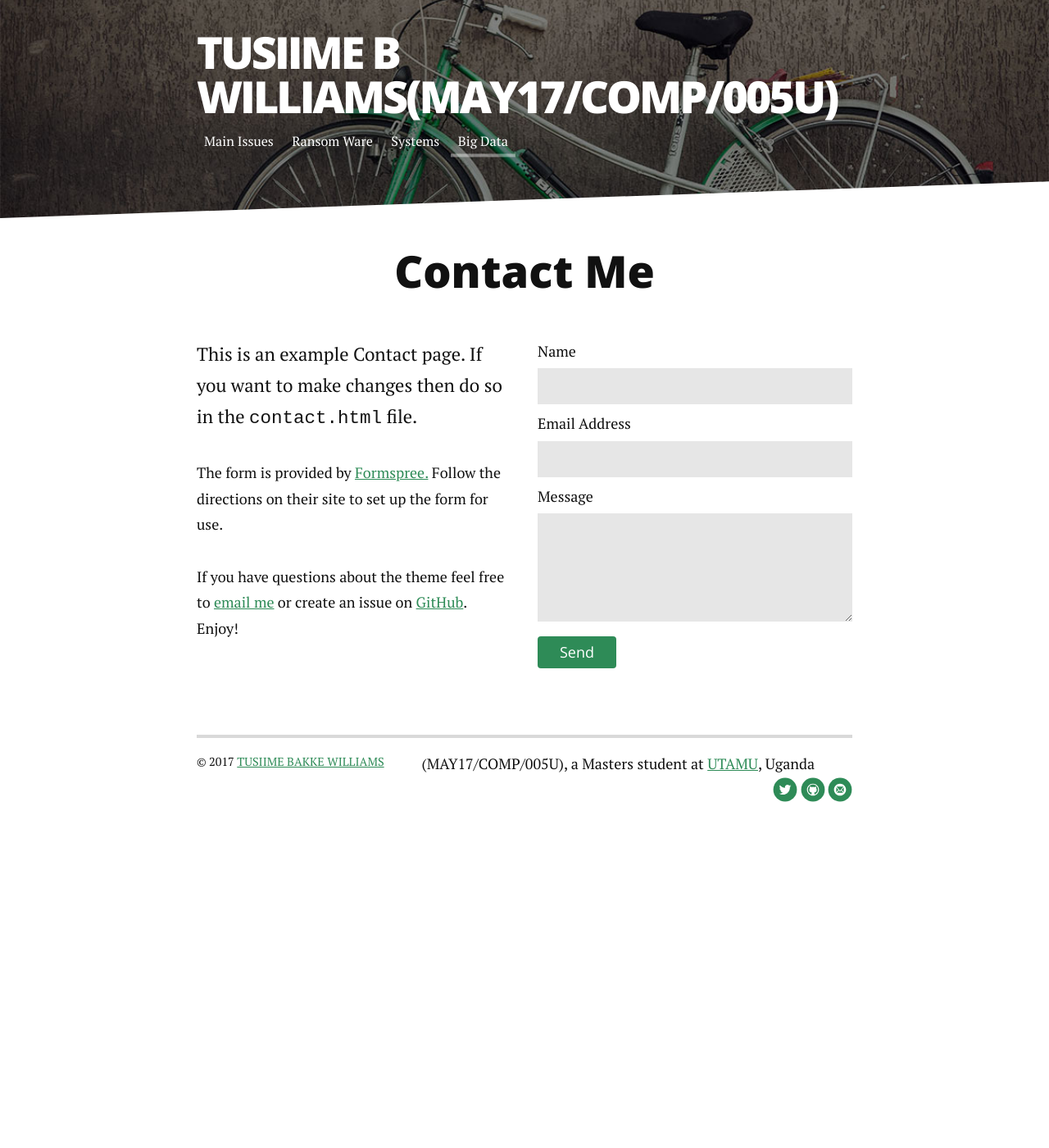
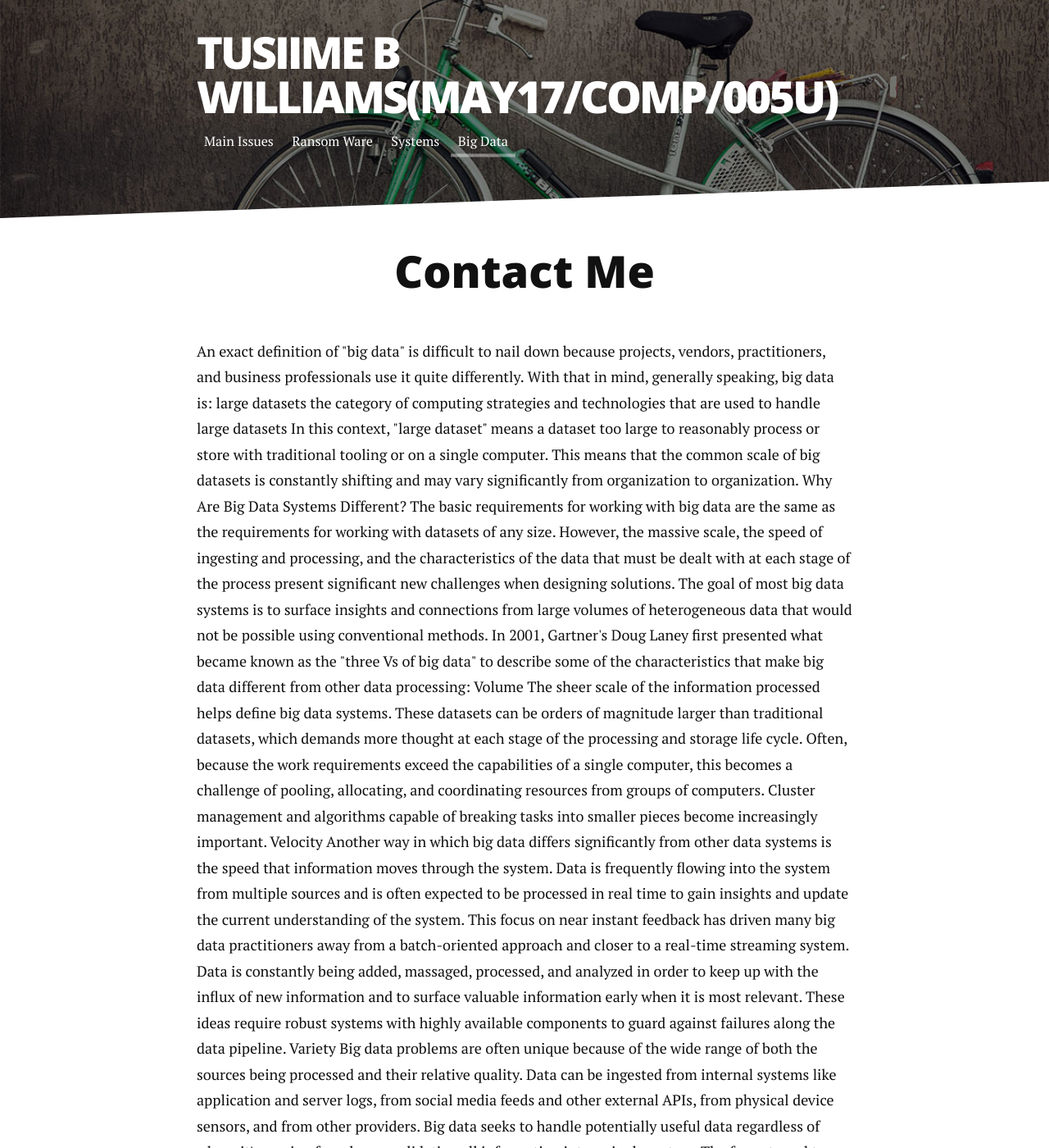
Before and after one commit to tuba-willis/tuba-willis.github.io, a Jekyll site: the page built from contact.md, in a window 1280 px wide and 1400 px high. Shown: the whole window at 82% size. Built offline with Jekyll 4.4.1, drawn with Linux system fonts in a browser that asks for light colours; nearby versions of some CDN libraries; some of the changed text lies outside the part shown.

Commit message:
Update contact.md

```diff
--- a/contact.md
+++ b/contact.md
@@ -1,22 +1,46 @@
 ---
 layout: default
-title: Contact Long Haul
+title: What Is Big Data?
 ---
 
 <div id="contact">
   <h1 class="pageTitle">Contact Me</h1>
-  <div class="contactContent">
-    <p class="intro">This is an example Contact page. If you want to make changes then do so in the <code>contact.html</code> file.</p>
-    <p>The form is provided by <a href="http://formspree.io/">Formspree.</a> Follow the directions on their site to set up the form for use.</p>
-    <p>If you have questions about the theme feel free to <a href="mailto:brimaidesigns@gmail.com">email me</a> or create an issue on <a href="https://github.com/brianmaierjr/long-haul">GitHub</a>. Enjoy!</p>
-  </div>
-  <form action="http://formspree.io/your@mail.com" method="POST">
-    <label for="name">Name</label>
-    <input type="text" id="name" name="name" class="full-width"><br>
-    <label for="email">Email Address</label>
-    <input type="email" id="email" name="_replyto" class="full-width"><br>
-    <label for="message">Message</label>
-    <textarea name="message" id="message" cols="30" rows="10" class="full-width"></textarea><br>
-    <input type="submit" value="Send" class="button">
-  </form>
+ An exact definition of "big data" is difficult to nail down because projects, vendors, practitioners, and business professionals use it quite differently. With that in mind, generally speaking, big data is:
+
+large datasets
+the category of computing strategies and technologies that are used to handle large datasets
+In this context, "large dataset" means a dataset too large to reasonably process or store with traditional tooling or on a single computer. This means that the common scale of big datasets is constantly shifting and may vary significantly from organization to organization.
+
+Why Are Big Data Systems Different?
+The basic requirements for working with big data are the same as the requirements for working with datasets of any size. However, the massive scale, the speed of ingesting and processing, and the characteristics of the data that must be dealt with at each stage of the process present significant new challenges when designing solutions. The goal of most big data systems is to surface insights and connections from large volumes of heterogeneous data that would not be possible using conventional methods.
+
+In 2001, Gartner's Doug Laney first presented what became known as the "three Vs of big data" to describe some of the characteristics that make big data different from other data processing:
+
+Volume
+
+The sheer scale of the information processed helps define big data systems. These datasets can be orders of magnitude larger than traditional datasets, which demands more thought at each stage of the processing and storage life cycle.
+
+Often, because the work requirements exceed the capabilities of a single computer, this becomes a challenge of pooling, allocating, and coordinating resources from groups of computers. Cluster management and algorithms capable of breaking tasks into smaller pieces become increasingly important.
+
+Velocity
+
+Another way in which big data differs significantly from other data systems is the speed that information moves through the system. Data is frequently flowing into the system from multiple sources and is often expected to be processed in real time to gain insights and update the current understanding of the system.
+
+This focus on near instant feedback has driven many big data practitioners away from a batch-oriented approach and closer to a real-time streaming system. Data is constantly being added, massaged, processed, and analyzed in order to keep up with the influx of new information and to surface valuable information early when it is most relevant. These ideas require robust systems with highly available components to guard against failures along the data pipeline.
+
+Variety
+
+Big data problems are often unique because of the wide range of both the sources being processed and their relative quality.
+
+Data can be ingested from internal systems like application and server logs, from social media feeds and other external APIs, from physical device sensors, and from other providers. Big data seeks to handle potentially useful data regardless of where it's coming from by consolidating all information into a single system.
+
+The formats and types of media can vary significantly as well. Rich media like images, video files, and audio recordings are ingested alongside text files, structured logs, etc. While more traditional data processing systems might expect data to enter the pipeline already labeled, formatted, and organized, big data systems usually accept and store data closer to its raw state. Ideally, any transformations or changes to the raw data will happen in memory at the time of processing.
+
+Other Characteristics
+
+Various individuals and organizations have suggested expanding the original three Vs, though these proposals have tended to describe challenges rather than qualities of big data. Some common additions are:
+
+Veracity: The variety of sources and the complexity of the processing can lead to challenges in evaluating the quality of the data (and consequently, the quality of the resulting analysis)
+Variability: Variation in the data leads to wide variation in quality. Additional resources may be needed to identify, process, or filter low quality data to make it more useful.
+Value: The ultimate challenge of big data is delivering value. Sometimes, the systems and processes in place are complex enough that using the data and extracting actual value can become difficult.
 </div>
```
